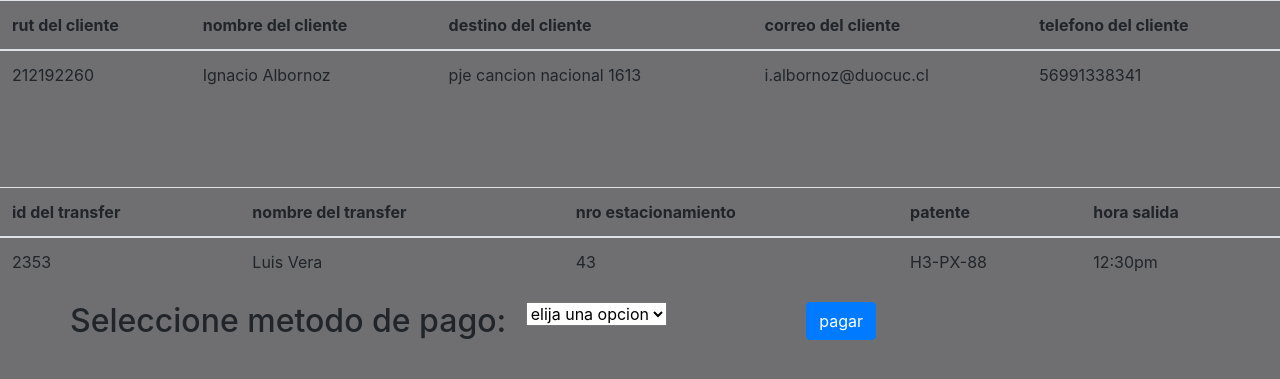
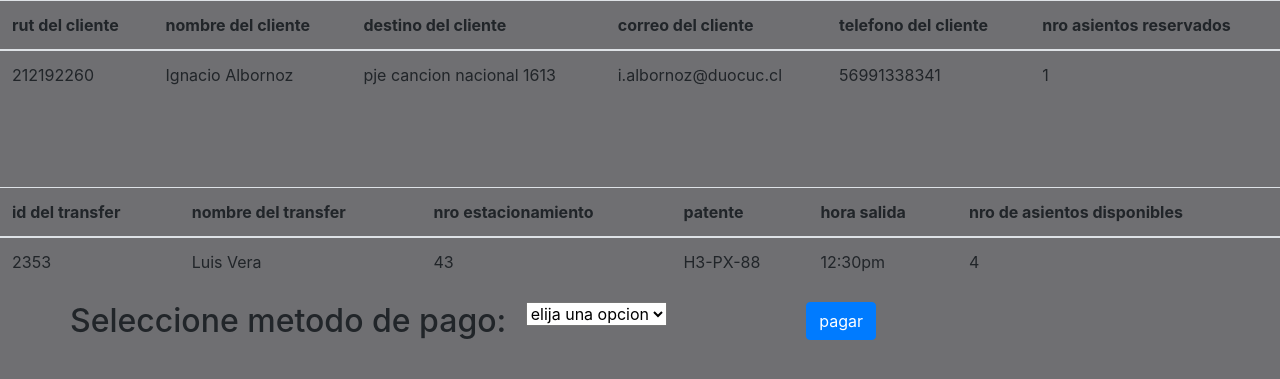
Before and after one commit to Nachou123/Caso_aeropuerto-009D, a Django app: page /clientes/ in a window 1280 px wide. Shown: the top 379 px of the page. Run offline with Django 4.2, Linux system fonts and the light colour scheme; some libraries are stand-ins or nearby versions.

Commit message:
reserva de transfer

```diff
--- a/aeropuerto/app/templates/clientes.html
+++ b/aeropuerto/app/templates/clientes.html
@@ -24,6 +24,7 @@
                 <th>destino del cliente</th>
                 <th>correo del cliente</th>
                 <th>telefono del cliente</th>
+                <th>nro asientos reservados</th>
 
               </div>
             </tr>
@@ -35,6 +36,7 @@
                 <td>pje cancion nacional 1613</td>
                 <td>i.albornoz@duocuc.cl</td>
                 <td>56991338341</td>
+                <td>1</td>
             </tr>
 
         </tbody>
@@ -53,6 +55,7 @@
                 <th>nro estacionamiento</th>
                 <th>patente</th>
                 <th>hora salida</th>
+                <th>nro de asientos disponibles</th>
 
               </div>
             </tr>
@@ -64,6 +67,7 @@
                 <td>43</td>
                 <td>H3-PX-88</td>
                 <td>12:30pm</td>
+                <td>4</td>
             </tr>
 
         </tbody>
@@ -80,7 +84,6 @@
                 <select name="idioma">
                     <option value="">elija una opcion</option>
                     <option value="debito">Debito</option>
-                    <option value="credito">Credito</option>
                     <option value="paypal">Paypal</option>
                 </select>
             </div>
--- a/aeropuerto/app/templates/disponibilidad.html
+++ b/aeropuerto/app/templates/disponibilidad.html
@@ -80,7 +80,7 @@
               <img class="card-img-top" src="{% static 'img/admi.png' %}" height="300">
               <div class="card-body">
                 <h4 class="card-title">Luis Vera</h4>
-                <p class="card-text"> chevrolet corsa plateado. hora salida: 12:30pm. H3-PX-88. nro estacionamiento:43 </p>
+                <p class="card-text"> chevrolet corsa plateado. hora salida: 12:30pm. H3-PX-88. nro estacionamiento:43 nro asientos:4 </p>
                 <a href="{% url 'clientes' %}" class="btn btn-primary">reservar</a>
               </div>
             </div>
```
Also changed, not shown: aeropuerto/app/templates/destino.html (+10 -3 lines).
